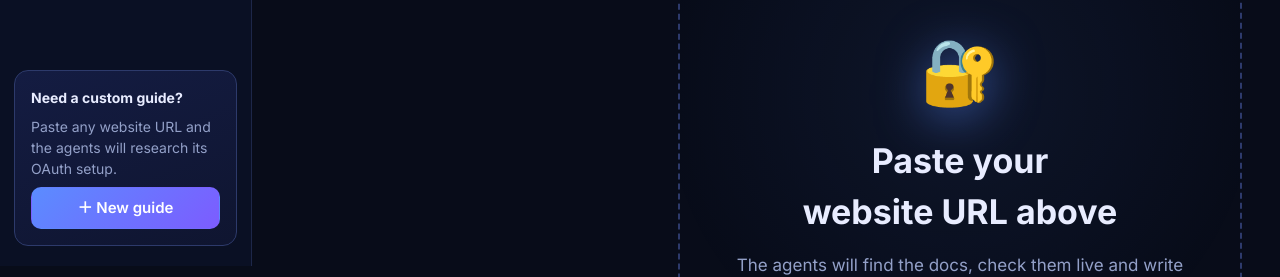
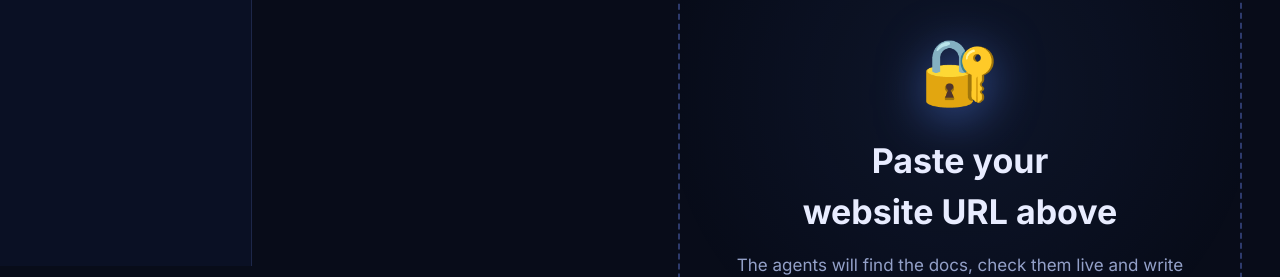
Before and after one commit to Aahana-Nath/OATH-Guide, a Nuxt app in the folder nuxt-app/: page / in a window 1280 px wide. Shown: the part 534-811 px from the top of the page. Built offline with nearby package versions, Linux system fonts and the light colour scheme; no server answers.

Commit message:
Remove the 'Need a custom guide?' card from the sidebar

```diff
--- a/nuxt-app/assets/css/main.css
+++ b/nuxt-app/assets/css/main.css
@@ -42,8 +42,6 @@ button, input { font: inherit; color: inherit; }
 .nav-ico { width: 20px; text-align: center; }
 .badge { margin-left: auto; min-width: 22px; text-align: center; font-size: 12px; font-weight: 700; padding: 1px 7px; border-radius: 999px; background: var(--surface-2); color: var(--fg); }
 .side-label { font-size: 11px; font-weight: 700; letter-spacing: 0.08em; text-transform: uppercase; color: var(--muted); padding: 0 12px; }
-.side-card { margin-top: auto; padding: 16px; border-radius: 14px; background: linear-gradient(160deg, #141c42, #0f1530); border: 1px solid var(--line-strong); display: flex; flex-direction: column; gap: 8px; }
-.side-card strong { font-size: 14px; }
 .running-dot { width: 8px; height: 8px; border-radius: 50%; background: #ffd84d; animation: pulse 1s ease-in-out infinite; margin-left: auto; }
 @keyframes pulse { 50% { opacity: 0.3; transform: scale(0.8); } }
 .avatar { width: 44px; height: 44px; border-radius: 12px; display: grid; place-items: center; font-weight: 800; color: #fff; flex: none; font-size: 18px; }
@@ -52,7 +50,7 @@ button, input { font: inherit; color: inherit; }
 @media (max-width: 960px) {
   .shell { grid-template-columns: 1fr; }
   .sidebar { position: static; height: auto; flex-direction: row; flex-wrap: wrap; align-items: center; padding: 12px; }
-  .nav { flex-direction: row; } .side-card, .side-label, .side-apps { display: none; }
+  .nav { flex-direction: row; } .side-label, .side-apps { display: none; }
   .content { padding: 20px 16px 48px; }
 }
 
--- a/nuxt-app/components/AppSidebar.vue
+++ b/nuxt-app/components/AppSidebar.vue
@@ -36,11 +36,5 @@ const isOpen = (g: GuideEntry) => route.path === '/guide' && route.query.g === g
         </NuxtLink>
       </nav>
     </template>
-
-    <div class="side-card">
-      <strong>Need a custom guide?</strong>
-      <span class="sub">Paste any website URL and the agents will research its OAuth setup.</span>
-      <NuxtLink to="/" class="btn primary">＋ New guide</NuxtLink>
-    </div>
   </aside>
 </template>
```
